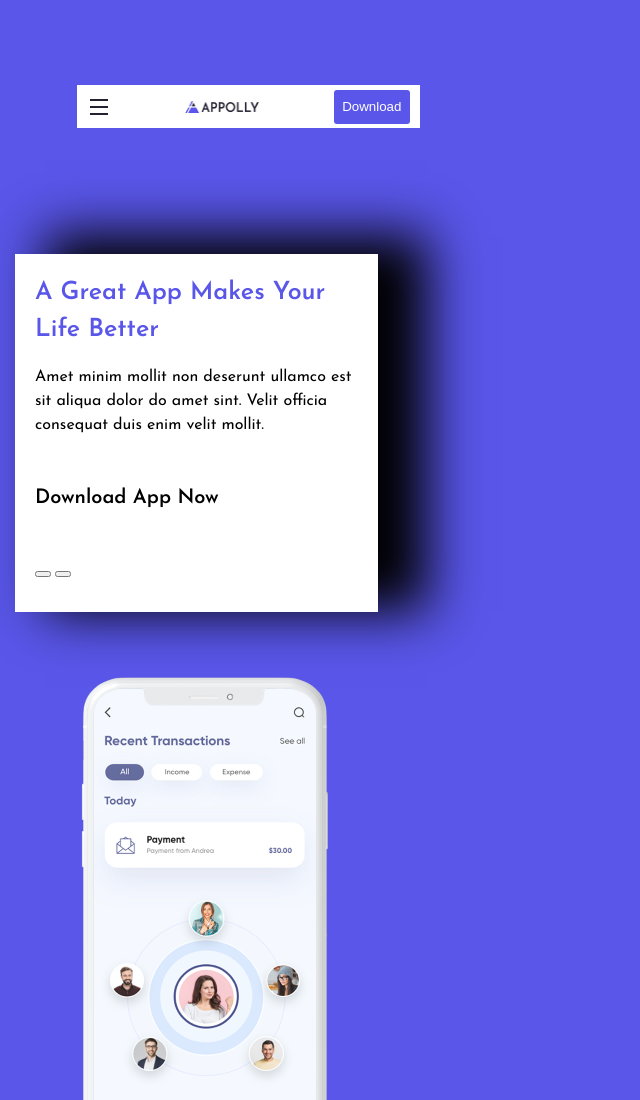
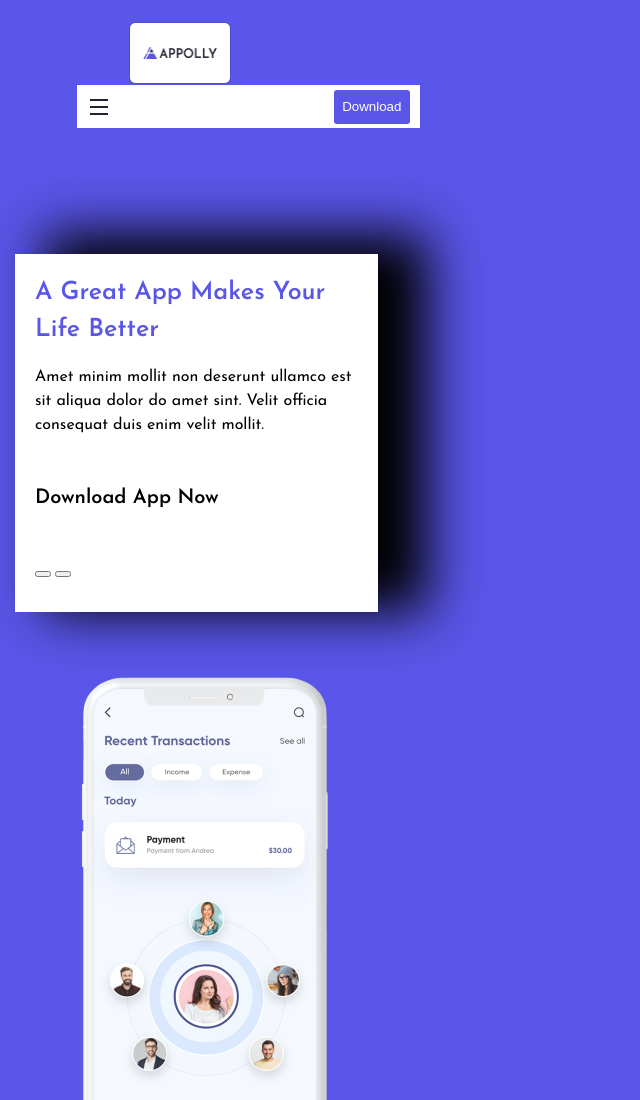
Before and after one commit to LucasBootcampGm2/Gm2Repo, a plain HTML site: page landing_age/index.html in a window 1280 px wide. Shown: the top 1100 px of the page, without its empty margins (0-640 px from the left). Drawn offline with Linux system fonts and the light colour scheme.

Commit message:
feat(navbar-logo): add position absolute logo

```diff
--- a/landing_age/index.html
+++ b/landing_age/index.html
@@ -13,9 +13,11 @@
     <header class="header">
         <nav class="navbar">
             <img src="imgs/burger_button.svg" alt="menu_button">
-            <img class="navbar-logo" src="imgs/logo.png" alt="logo">
             <button class="navbar-download_button">Download</button>
         </nav>
+        <div class="container-navbar-logo">
+            <img class="navbar-logo" src="imgs/logo.png" alt="logo">
+        </div>
     </header>
     <main>
         <section class="section-download_app">
--- a/landing_age/style.css
+++ b/landing_age/style.css
@@ -9,6 +9,7 @@ body {
     height: 60px;
     margin: 6%;
     align-content: center;
+    justify-content: center;
 }
 
 .navbar {
@@ -18,6 +19,21 @@ body {
     background-color: white;
     height: 43px;
     padding: 0 10px;
+    position: relative;
+}
+
+.container-navbar-logo {
+    display: flex;
+    position: absolute;
+    width: 100px;
+    height: 60px;
+    background-color: white;
+    align-items: center;
+    justify-content: center;
+    left: 130px;
+    top: 23px;
+    box-shadow: 0 0 1px 0;
+    border-radius: 5px;
 }
 
 .navbar-logo {
@@ -51,7 +67,7 @@ body {
 
 .download_app-h5{
     color: #5956E9;
-    font-family: Josefin Sans;
+    font-family: "Josefin Sans";
     font-size: 25px;
     font-weight: 600;
     line-height: 37.5px;
@@ -60,7 +76,7 @@ body {
 }
 
 .download_app-p {
-    font-family: Josefin Sans;
+    font-family: "Josefin Sans";
     font-size: 16px;
     font-weight: 400;
     line-height: 24px;
@@ -69,7 +85,7 @@ body {
 }
 
 .download_app-h6 {
-    font-family: Josefin Sans;
+    font-family: "Josefin Sans";
     font-size: 20px;
     font-weight: 600;
     line-height: 30px;
```
